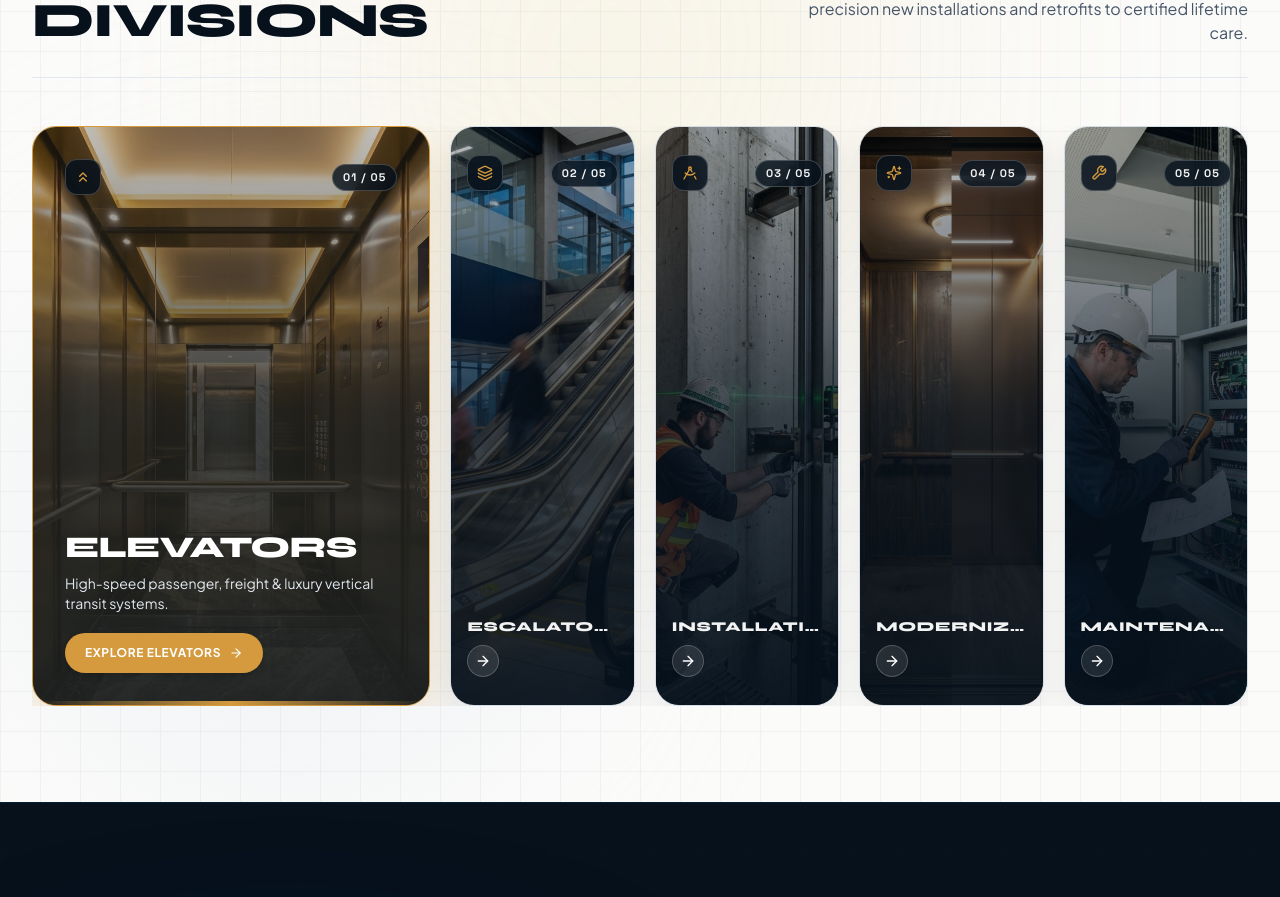
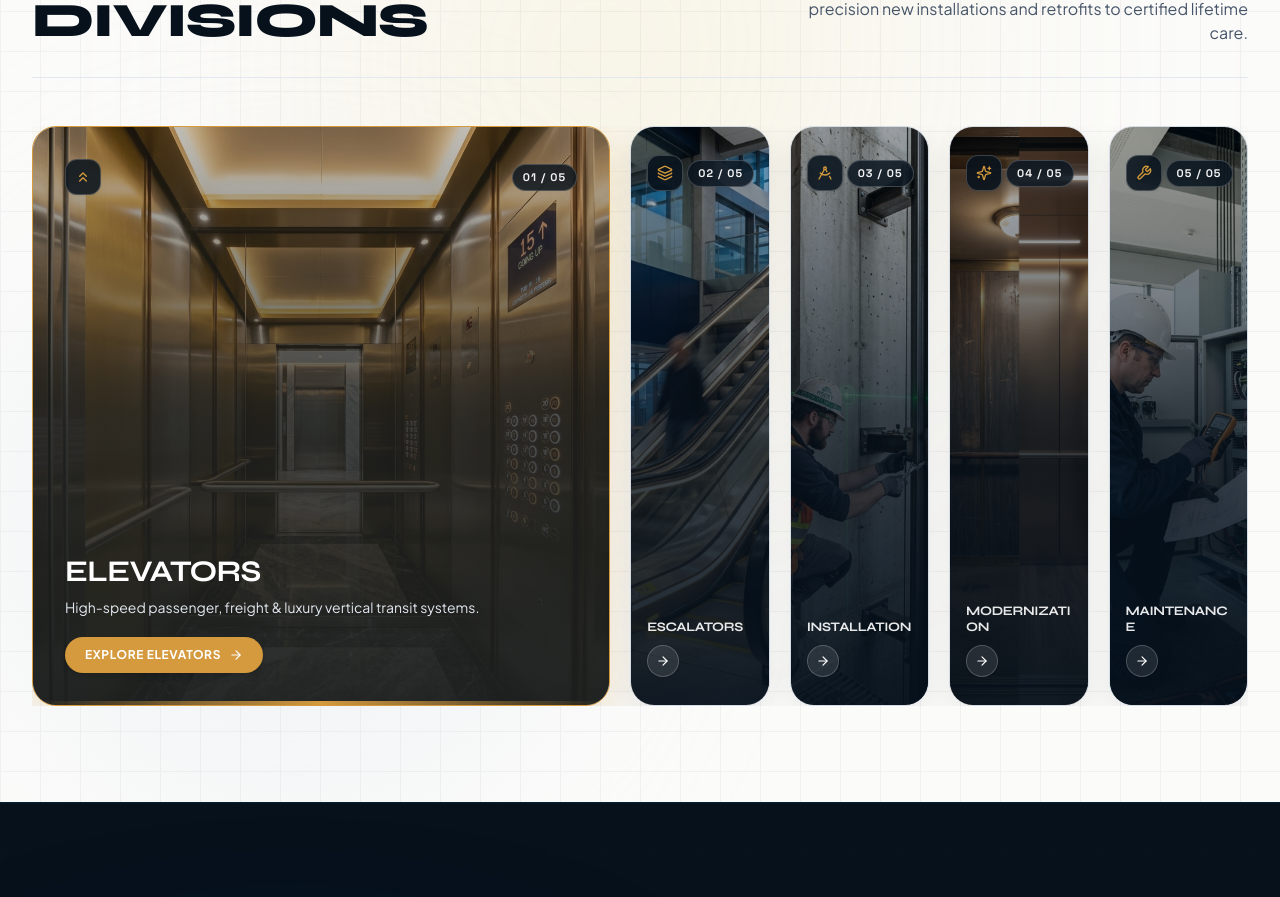
Before and after one commit to dmliftsescalators-glitch/dmlifts, a React (Vite) app: page / in a window 1280 px wide. Shown: the part 3554-4451 px from the top of the page. Built offline with nearby package versions, Linux system fonts and the light colour scheme; a web font is replaced by a local one.

Commit message:
Fix card typography alignment, prevent word overflow and improve flex ratio in Services section

```diff
--- a/src/pages/ServicesPage.jsx
+++ b/src/pages/ServicesPage.jsx
@@ -231,7 +231,7 @@ export default function ServicesPage({ onBack, onNavigate }) {
                         <span>{service.badge}</span>
                       </div>
 
-                      <h2 className="font-display text-2xl sm:text-3xl lg:text-4xl font-extrabold uppercase tracking-tight text-white mb-3">
+                      <h2 className="font-display text-2xl sm:text-3xl lg:text-4xl font-extrabold uppercase tracking-tight text-white mb-3 break-words">
                         {service.title}
                       </h2>
 
--- a/src/sections/Services.jsx
+++ b/src/sections/Services.jsx
@@ -98,12 +98,12 @@ export default function Services() {
 
   const getFlexValue = (isExpanded) => {
     if (isMobile) {
-      return isExpanded ? 2.7 : 0.65;
+      return isExpanded ? 3.0 : 0.6;
     }
     if (isTablet) {
-      return isExpanded ? 2.3 : 0.85;
+      return isExpanded ? 3.2 : 0.7;
     }
-    return isExpanded ? 2.1 : 0.95;
+    return isExpanded ? 3.4 : 0.7;
   };
 
   return (
@@ -221,7 +221,7 @@ export default function Services() {
 
                   {/* Bottom: Title, Subtitle, CTA */}
                   <div className="relative z-10 pt-4">
-                    <h3 className="font-display font-extrabold uppercase text-xl text-white mb-1.5 leading-tight tracking-tight">
+                    <h3 className="font-display font-bold uppercase text-lg sm:text-xl text-white mb-1.5 leading-tight tracking-tight break-words">
                       {service.title}
                     </h3>
                     <p className="text-xs text-[#E2E8F0] mb-3 leading-relaxed font-normal line-clamp-2">
@@ -233,7 +233,7 @@ export default function Services() {
                         e.stopPropagation();
                         handleNavigate(service.exploreHash);
                       }}
-                      className="inline-flex items-center gap-1.5 px-3.5 py-2 rounded-full font-bold text-[11px] uppercase tracking-wider bg-[#D49A3D] text-white shadow-[0_0_20px_rgba(212,154,61,0.5)] active:scale-95 cursor-pointer"
+                      className="inline-flex items-center gap-1.5 px-4 py-2 rounded-full font-bold text-[11px] uppercase tracking-wider bg-[#D49A3D] text-white shadow-[0_0_20px_rgba(212,154,61,0.5)] active:scale-95 cursor-pointer"
                     >
                       <span>{service.buttonText}</span>
                       <ArrowRight className="w-3.5 h-3.5" />
@@ -300,15 +300,15 @@ export default function Services() {
                       </span>
                     </div>
 
-                    <div className="relative z-10 flex flex-col justify-end pt-4 sm:pt-10">
+                    <div className="relative z-10 flex flex-col justify-end pt-4 sm:pt-6">
                       <h3
-                        className="font-display font-extrabold uppercase transition-all duration-300 text-lg sm:text-2xl md:text-3xl xl:text-3xl 2xl:text-4xl text-white mb-1 sm:mb-2 leading-tight tracking-tight line-clamp-2"
+                        className="font-display font-bold uppercase transition-all duration-300 text-lg sm:text-xl md:text-2xl lg:text-3xl text-white mb-1.5 sm:mb-2 leading-tight tracking-tight break-words"
                         title={service.title}
                       >
                         {service.title}
                       </h3>
 
-                      <p className="text-[11px] sm:text-xs md:text-sm text-[#E2E8F0] mb-3 sm:mb-4 lg:mb-5 leading-snug sm:leading-relaxed font-normal opacity-100 line-clamp-2">
+                      <p className="text-xs sm:text-[13px] md:text-sm text-[#E2E8F0] mb-3 sm:mb-4 lg:mb-5 leading-relaxed font-normal opacity-100 line-clamp-2 max-w-xl">
                         {service.subtitle}
                       </p>
 
@@ -319,10 +319,10 @@ export default function Services() {
                             e.stopPropagation();
                             handleNavigate(service.exploreHash);
                           }}
-                          className="inline-flex items-center justify-between gap-1.5 sm:gap-2 px-3 sm:px-4 md:px-5 py-2 sm:py-2.5 md:py-3 rounded-full font-bold text-[10px] sm:text-xs uppercase tracking-wider transition-all duration-300 shadow-md cursor-pointer whitespace-nowrap bg-[#D49A3D] text-white shadow-[0_0_25px_rgba(212,154,61,0.5)] hover:bg-[#B87C28] hover:scale-[1.02]"
+                          className="inline-flex items-center justify-between gap-2 px-4 sm:px-5 py-2 sm:py-2.5 rounded-full font-bold text-[11px] sm:text-xs uppercase tracking-wider transition-all duration-300 shadow-md cursor-pointer whitespace-nowrap bg-[#D49A3D] text-white shadow-[0_0_25px_rgba(212,154,61,0.5)] hover:bg-[#B87C28] hover:scale-[1.02]"
                         >
-                          <span className="truncate max-w-[130px] sm:max-w-none">{service.buttonText}</span>
-                          <ArrowRight className="w-3 h-3 sm:w-3.5 sm:h-3.5 transition-transform group-hover:translate-x-1 shrink-0" />
+                          <span>{service.buttonText}</span>
+                          <ArrowRight className="w-3.5 h-3.5 transition-transform group-hover:translate-x-1 shrink-0" />
                         </button>
                       </div>
                     </div>
@@ -339,22 +339,21 @@ export default function Services() {
                       </span>
                     </div>
 
-                    <div className="relative z-10 flex flex-col justify-end pt-6 sm:pt-8">
+                    <div className="relative z-10 flex flex-col justify-end pt-4 sm:pt-6">
                       <h3
-                        className="font-display font-extrabold uppercase text-xs sm:text-xs md:text-sm xl:text-[13.5px] 2xl:text-[15px] text-white/95 mb-2 leading-tight tracking-wider truncate"
+                        className="font-display font-bold uppercase text-[11px] sm:text-xs md:text-[13px] text-white/90 mb-2.5 leading-tight tracking-tight break-words line-clamp-2"
                         title={service.title}
                       >
                         {service.title}
                       </h3>
 
                       <div>
-                        <button
-                          type="button"
-                          className="w-8 h-8 rounded-full bg-white/10 hover:bg-[#D49A3D] text-white flex items-center justify-center border border-white/20 transition-colors shadow-sm"
+                        <div
+                          className="w-7 h-7 sm:w-8 sm:h-8 rounded-full bg-white/10 group-hover:bg-[#D49A3D] text-white flex items-center justify-center border border-white/20 transition-colors shadow-sm"
                           title={`Explore ${service.title}`}
                         >
-                          <ArrowRight className="w-4 h-4 text-white" />
-                        </button>
+                          <ArrowRight className="w-3.5 h-3.5 text-white" />
+                        </div>
                       </div>
                     </div>
                   </>
```
